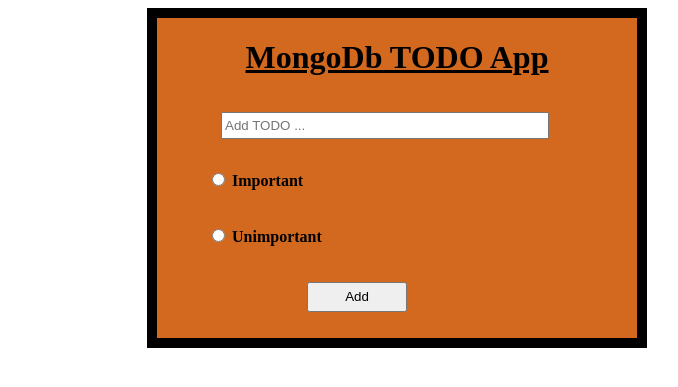
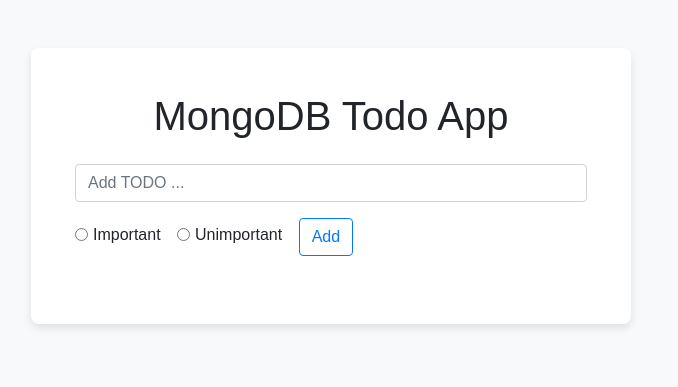
Before and after one commit to Vishnu-Siva-B/Python-pymongo-todo-app, a Flask app: page / in a window 1280 px wide. Shown: the top 387 px of the page, without its empty margins (309-987 px from the left). Run offline with Flask 3, Linux system fonts and the light colour scheme; data that the repository does not hold is empty; some libraries are stand-ins or nearby versions.

Commit message:
added styles

```diff
--- a/app.py
+++ b/app.py
@@ -1,3 +1,4 @@
+# Flask App
 from flask import Flask, render_template, redirect, url_for, request
 from pymongo import MongoClient
 
@@ -18,11 +19,19 @@ def index():
     all_todos = list(todos.find())
     return render_template("index.html", all_todos=all_todos)
 
-@app.route("/del/<name>",methods=['GET', 'POST'])
+@app.route("/del/<name>", methods=['GET', 'POST'])
 def delete(name):
-    todos.delete_one({"todo":name})
+    todos.delete_one({"todo": name})
     return redirect(url_for("index"))
 
+@app.route("/update/<name>", methods=['GET', 'POST'])
+def update(name):
+    if request.method == 'POST':
+        new_todo = request.form['todo']
+        new_degree = request.form['degree']
+        todos.update_one({"todo": name}, {"$set": {"todo": new_todo, "degree": new_degree}})
+        return redirect(url_for("index"))
 
+# Run the app
 if __name__ == "__main__":
-    app.run(debug=1)
+    app.run(debug=True)
--- a/static/css/index.css
+++ /dev/null
@@ -1,31 +0,0 @@
-.form{
-    border:10px solid black;
-    height:20rem;
-    width:30rem;
-    margin-left: 35vw;
-    background-color:chocolate;
-}
-
-.form h1{
-    text-align:center;
-    text-decoration: underline;
-}
-
-.form .textbox{
-    position: absolute;
-    top: 7rem;
-    margin:0px 4rem 0px;
-    width:20rem;
-    height: 1.3rem;
-}
-
-.deg{
-    margin-left: 50px;
-}
-
-input[type='submit']{
-    width: 100px;
-    height: 30px;
-    margin-left:150px;
-
-}
--- a/templates/index.html
+++ b/templates/index.html
@@ -1,3 +1,4 @@
+<!-- index.html -->
 <!DOCTYPE html>
 <html lang="en">
 
@@ -5,33 +6,125 @@
     <meta charset="UTF-8">
     <meta name="viewport" content="width=device-width, initial-scale=1.0">
     <title>Mongodb - TODO App</title>
-    <link rel="stylesheet" href="{{url_for('static', filename='css/index.css')}}">
+    <link rel="stylesheet" href="https://stackpath.bootstrapcdn.com/bootstrap/4.5.2/css/bootstrap.min.css">
+    <style>
+        /* Custom CSS */
+        body {
+            background-color: #f8f9fa;
+            font-family: Arial, sans-serif;
+        }
+
+        .container {
+            max-width: 600px;
+            margin: auto;
+            padding: 20px;
+            background-color: #fff;
+            border-radius: 8px;
+            box-shadow: 0 4px 8px rgba(0, 0, 0, 0.1);
+        }
+
+        .form-control {
+            border-color: #ced4da;
+        }
+
+        .form-check-input:checked {
+            background-color: #007bff;
+            border-color: #007bff;
+        }
+
+        .btn-primary {
+            background-color: #007bff;
+            border-color: #007bff;
+        }
+
+        .btn-primary:hover {
+            background-color: #0056b3;
+            border-color: #0056b3;
+        }
+
+        .btn-danger {
+            background-color: #dc3545;
+            border-color: #dc3545;
+        }
+
+        .btn-danger:hover {
+            background-color: #c82333;
+            border-color: #bd2130;
+        }
+
+        .todo-item {
+            padding: 10px 0;
+            border-bottom: 1px solid #dee2e6;
+        }
+    </style>
 </head>
 
 <body>
-    <div class="continer">
-        <form action="" method="post" class="form">
-            <h1>MongoDb TODO App</h1>
-            <input class='textbox' type="text" name="todo" placeholder="Add TODO ... " required><br><br><br><br>
-            <div class="deg">
-                <input type="radio" name="degree" value='important' id="1" required>
-                <label for="1"><b>Important</b></label><br><br><br>
+    <div class="container mt-5 mb-5">
+        <form action="" method="post" class="form p-4">
+            <h1 class="text-center mb-4">MongoDB Todo App</h1>
+            <div class="form-group">
+                <input class='form-control' type="text" name="todo" placeholder="Add TODO ..." required>
+            </div>
+            <div class="form-check form-check-inline">
+                <input class="form-check-input" type="radio" name="degree" value='important' id="1" required>
+                <label class="form-check-label" for="1">Important</label>
+            </div>
+            <div class="form-check form-check-inline">
+                <input class="form-check-input" type="radio" name="degree" value='unimportant' id="2" required>
+                <label class="form-check-label" for="2">Unimportant</label>
+            </div>
+            <button type="submit" class="btn btn-outline-primary">Add</button>
+        </form>
 
-                <input type="radio" name="degree" value='unimportant' id="2"required>
-                <label for="2"><b>Unimportant</b></label><br><br><br>
+        <ul class="mt-4">
+            {% for todo in all_todos %}
+            <div class="todo-item d-flex justify-content-between align-items-center">
+                <li>{{ todo.todo }} - {{ todo.degree }}</li>
+                <div class="btn-group" role="group">
+                <button type="button" class="btn btn-warning" data-toggle="modal" data-target="#editModal{{ loop.index }}">Edit</button>
+                <a href="{{url_for('delete', name = todo['todo'])}}" class="btn btn-danger">Delete</a>
+                </div>
             </div>
-                <input type="submit" value="Add">
 
-        </form>
+            <!-- Edit Modal -->
+            <div class="modal fade" id="editModal{{ loop.index }}" tabindex="-1" role="dialog" aria-labelledby="editModalLabel" aria-hidden="true">
+                <div class="modal-dialog" role="document">
+                    <div class="modal-content">
+                        <div class="modal-header">
+                            <h5 class="modal-title" id="editModalLabel">Edit Todo</h5>
+                            <button type="button" class="close" data-dismiss="modal" aria-label="Close">
+                                <span aria-hidden="true">&times;</span>
+                            </button>
+                        </div>
+                        <div class="modal-body">
+                            <form action="{{ url_for('update', name=todo['todo']) }}" method="post">
+                                <div class="form-group">
+                                    <input type="text" class="form-control" name="todo" value="{{ todo.todo }}" required>
+                                </div>
+                                <div class="form-check">
+                                    <input class="form-check-input" type="radio" name="degree" value="important" id="important{{ loop.index }}" {% if todo.degree == 'important' %} checked {% endif %}>
+                                    <label class="form-check-label" for="important{{ loop.index }}">Important</label>
+                                </div>
+                                <div class="form-check">
+                                    <input class="form-check-input" type="radio" name="degree" value="unimportant" id="unimportant{{ loop.index }}" {% if todo.degree == 'unimportant' %} checked {% endif %}>
+                                    <label class="form-check-label" for="unimportant{{ loop.index }}">Unimportant</label>
+                                </div>
+                                <button type="submit" class="btn btn-primary mt-3">Save changes</button>
+                            </form>
+                        </div>
+                    </div>
+                </div>
+            </div>
+            <!-- End Edit Modal -->
+            {% endfor %}
+        </ul>
     </div>
-    <ul>
-        {% for todo in all_todos %}
-        <div style="margin-left: 35vw;">
-            <span>{{ todo.todo }} - {{ todo.degree }}</span>
-            <a href="{{url_for('delete', name = todo['todo'])}}">delete</a>
-        </div><br>
-        {% endfor %}
-    </ul>
+
+    <!-- Bootstrap JS and jQuery -->
+    <script src="https://code.jquery.com/jquery-3.5.1.slim.min.js"></script>
+    <script src="https://cdn.jsdelivr.net/npm/popper.js@1.16.1/dist/umd/popper.min.js"></script>
+    <script src="https://stackpath.bootstrapcdn.com/bootstrap/4.5.2/js/bootstrap.min.js"></script>
 </body>
 
 </html>
```
